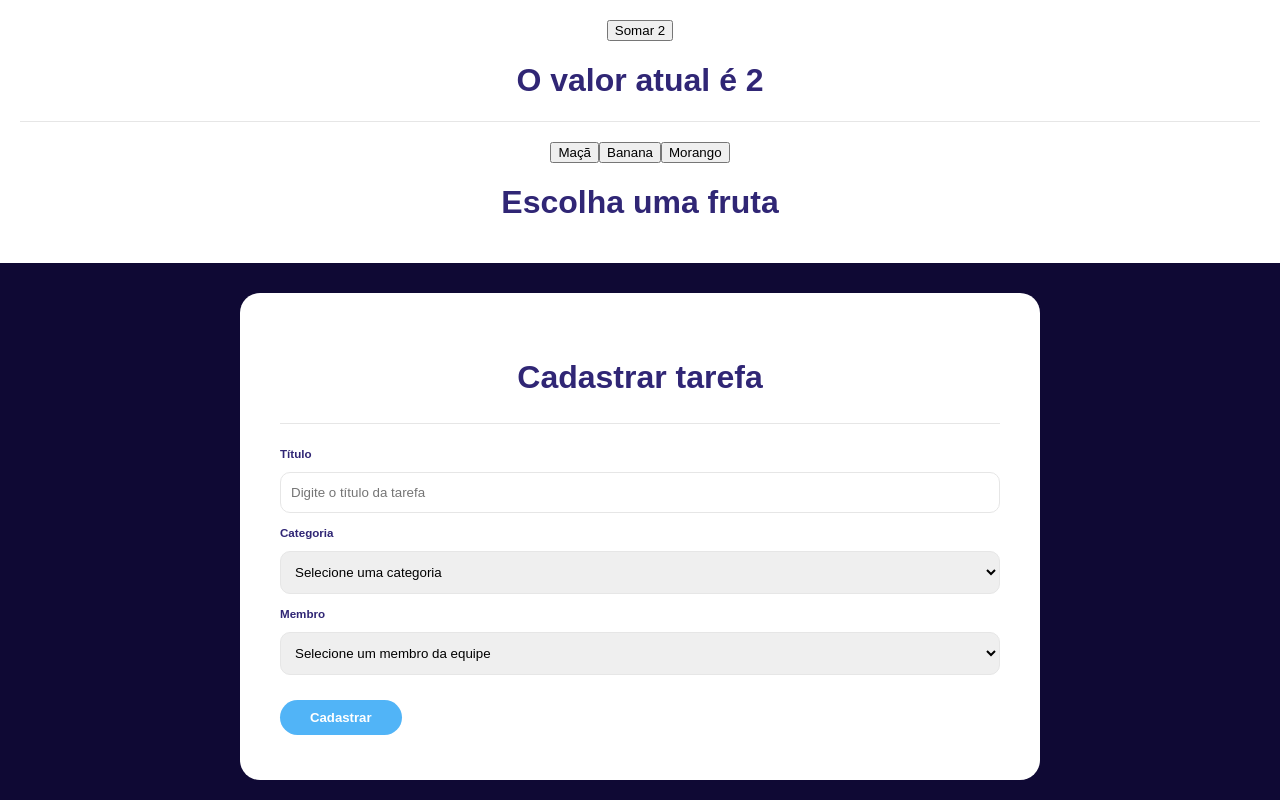
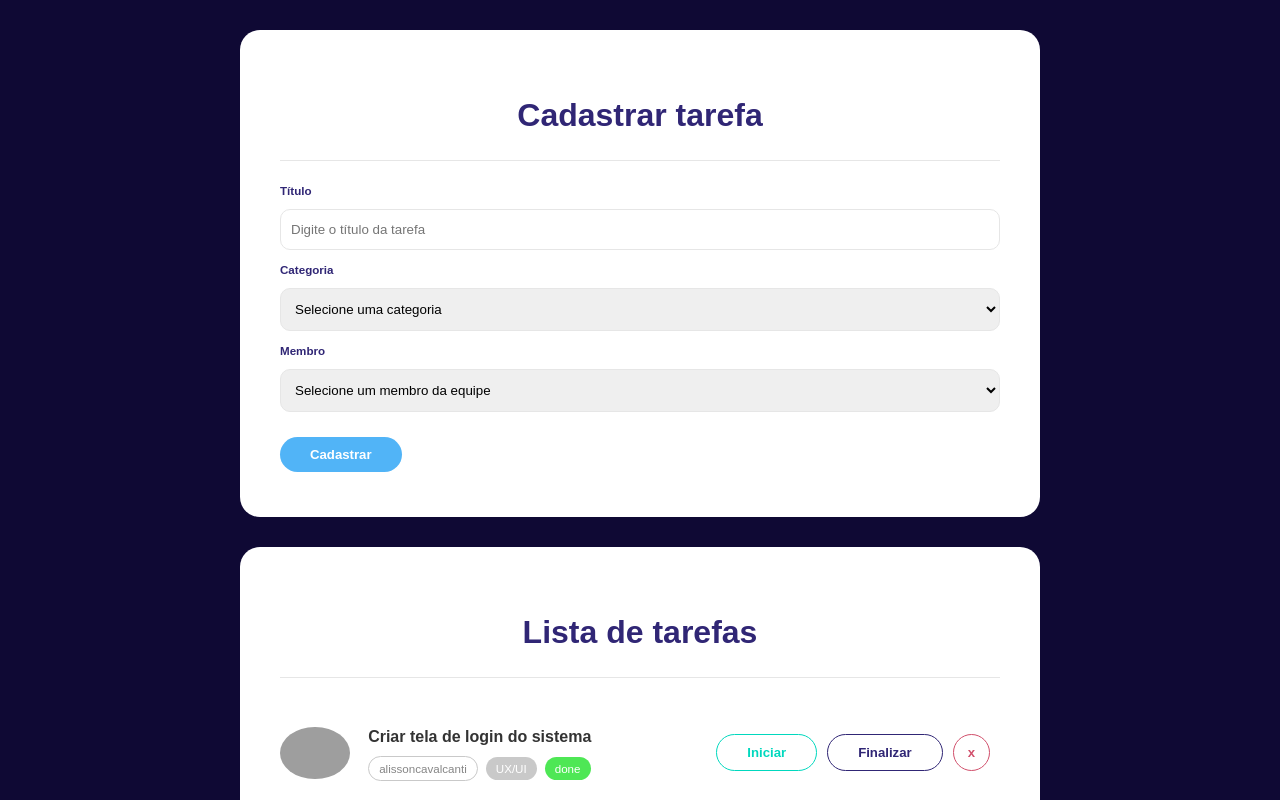
Before and after one commit to andersonstudioa/sesc-react-app, a React (Vite) app: page / in a window 1280 px wide. Shown: the top 800 px of the page. Built offline with nearby package versions, Linux system fonts and the light colour scheme; grey boxes are pictures that could not be loaded.

Commit message:
Atualização do Readme

```diff
--- a/src/main.jsx
+++ b/src/main.jsx
@@ -1,11 +1,11 @@
 import React from 'react'
 import ReactDOM from 'react-dom/client'
 import App from './App.jsx'
-import TestUseState from '../src/excercises/class2.jsx'
+// import TestUseState from '../src/excercises/class2.jsx'
 
 ReactDOM.createRoot(document.getElementById('root')).render(
   <React.StrictMode>
-    <TestUseState />
+    {/* <TestUseState /> */}
     <App />
   </React.StrictMode>,
 )
```
Also changed, not shown: 1 other file (tests, documents, lock files or other folders).
